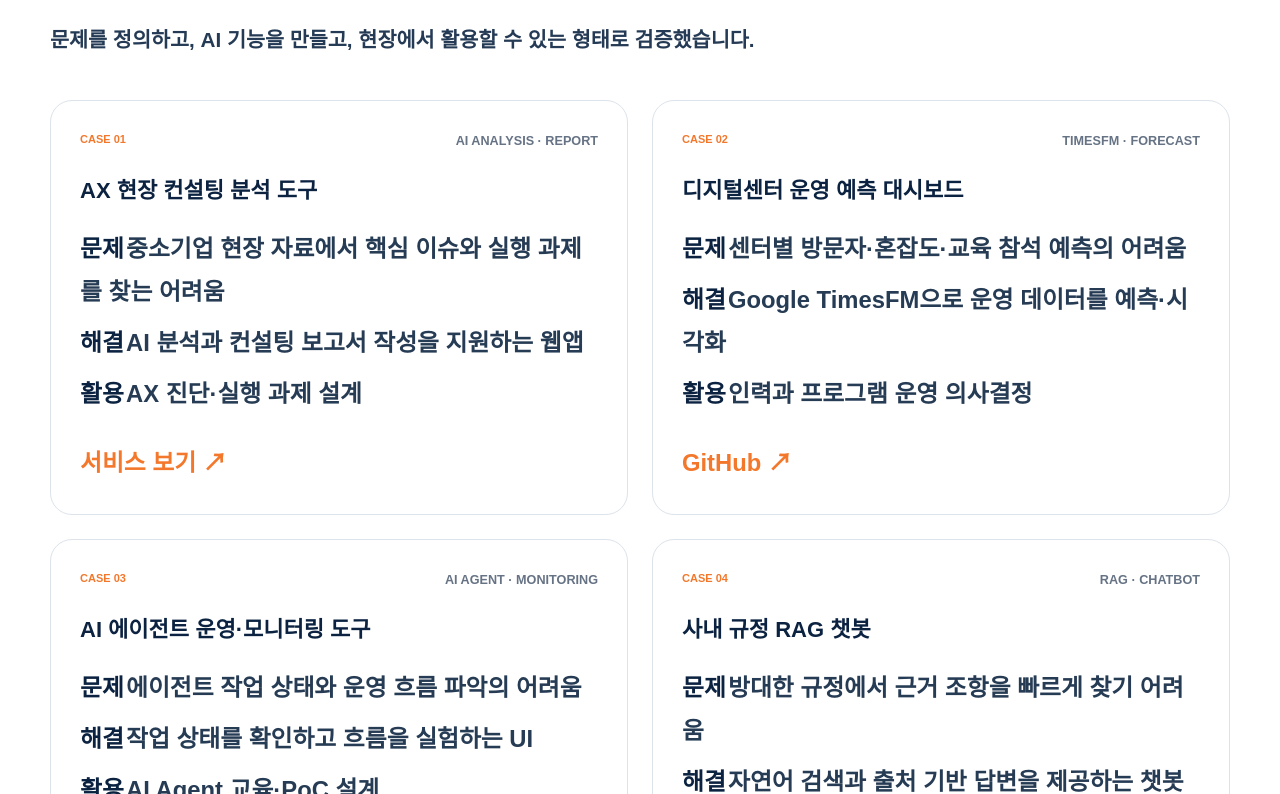
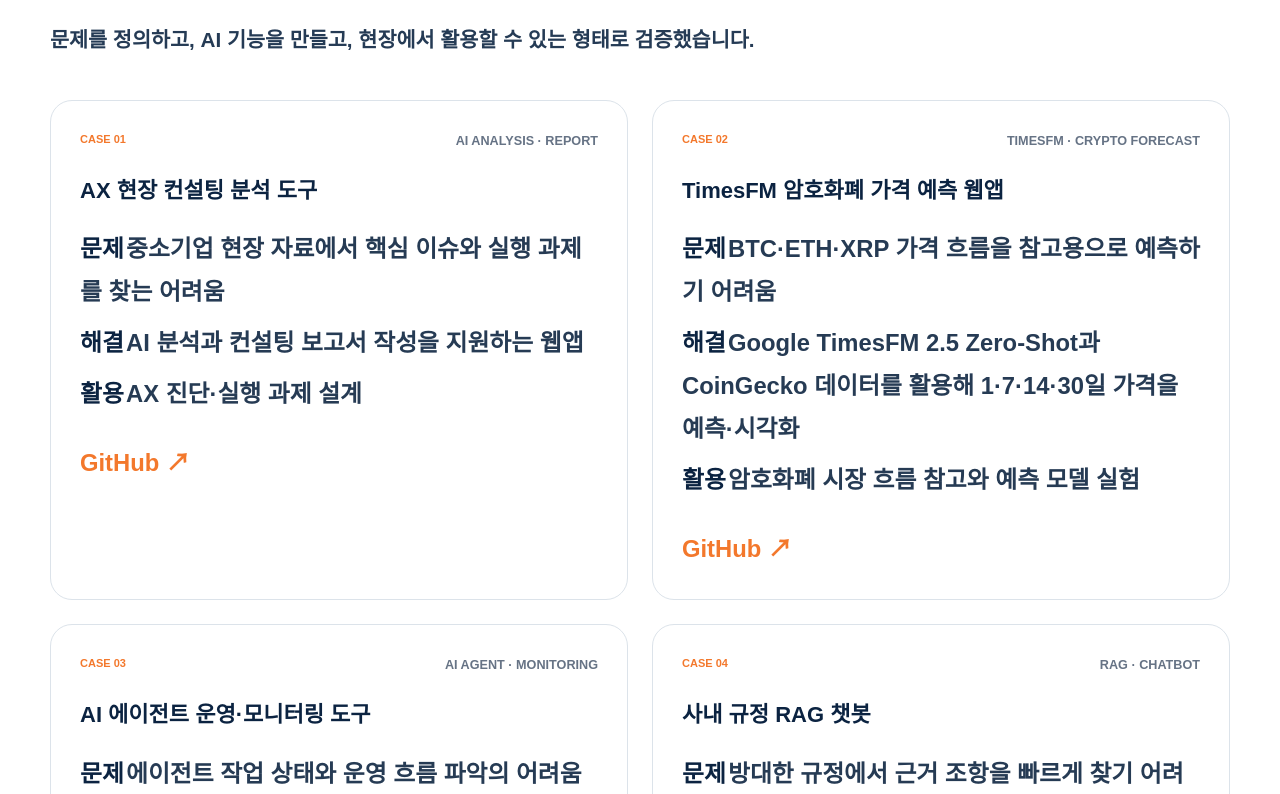
Before and after one commit to charlychoi/charlychoi_homepage, a Next.js app: page / in a window 1280 px wide. Shown: the part 5166-5960 px from the top of the page. Built offline with nearby package versions, Linux system fonts and the light colour scheme.

Commit message:
Update AI project case studies

```diff
--- a/app/page.tsx
+++ b/app/page.tsx
@@ -22,10 +22,12 @@
 ];
 
 const projects = [
-  ["AX 현장 컨설팅 분석 도구", "중소기업 현장 자료에서 핵심 이슈와 실행 과제를 찾는 어려움", "AI 분석과 컨설팅 보고서 작성을 지원하는 웹앱", "AX 진단·실행 과제 설계", "AI ANALYSIS · REPORT", "https://ax-consulting-beta.vercel.app", "서비스 보기"],
-  ["디지털센터 운영 예측 대시보드", "센터별 방문자·혼잡도·교육 참석 예측의 어려움", "Google TimesFM으로 운영 데이터를 예측·시각화", "인력과 프로그램 운영 의사결정", "TIMESFM · FORECAST", "https://github.com/charlychoi/timesfm-didongpul", "GitHub"],
+  ["AX 현장 컨설팅 분석 도구", "중소기업 현장 자료에서 핵심 이슈와 실행 과제를 찾는 어려움", "AI 분석과 컨설팅 보고서 작성을 지원하는 웹앱", "AX 진단·실행 과제 설계", "AI ANALYSIS · REPORT", "https://github.com/charlychoi/ax-consulting", "GitHub"],
+  ["TimesFM 암호화폐 가격 예측 웹앱", "BTC·ETH·XRP 가격 흐름을 참고용으로 예측하기 어려움", "Google TimesFM 2.5 Zero-Shot과 CoinGecko 데이터를 활용해 1·7·14·30일 가격을 예측·시각화", "암호화폐 시장 흐름 참고와 예측 모델 실험", "TIMESFM · CRYPTO FORECAST", "https://github.com/charlychoi/timesfm-forcase", "GitHub"],
   ["AI 에이전트 운영·모니터링 도구", "에이전트 작업 상태와 운영 흐름 파악의 어려움", "작업 상태를 확인하고 흐름을 실험하는 UI", "AI Agent 교육·PoC 설계", "AI AGENT · MONITORING", "https://github.com/CharlyChoiStory/hermesUI", "GitHub"],
   ["사내 규정 RAG 챗봇", "방대한 규정에서 근거 조항을 빠르게 찾기 어려움", "자연어 검색과 출처 기반 답변을 제공하는 챗봇 PoC", "사내 지식 검색·안전 응답", "RAG · CHATBOT", "https://github.com/charlychoi/internal-policy-rag-chatbot", "GitHub"],
+  ["사회적기업 공고·나라장터 모니터링", "사회적기업 관련 공고와 나라장터 정보를 놓치기 쉬움", "공고와 입찰 정보를 자동으로 수집·모니터링하는 도구", "지원사업·조달 기회 탐색과 운영 정보 확인", "MONITORING · PUBLIC DATA", "https://github.com/CharlyChoiStory/monitoring", "GitHub"],
+  ["Make.com G2B → Google Sheets 데모 문서", "나라장터(G2B) 정보를 수집해 시트로 정리하는 흐름을 빠르게 검증하기 어려움", "Make.com을 활용해 G2B 데이터를 Google Sheets로 연결하는 자동화 데모 문서", "공고 수집·정리 자동화 워크플로 실험", "MAKE.COM · G2B AUTOMATION", "https://github.com/CharlyChoiStory/monitoring", "GitHub"],
 ];
 
 const moreProjects = [
```
